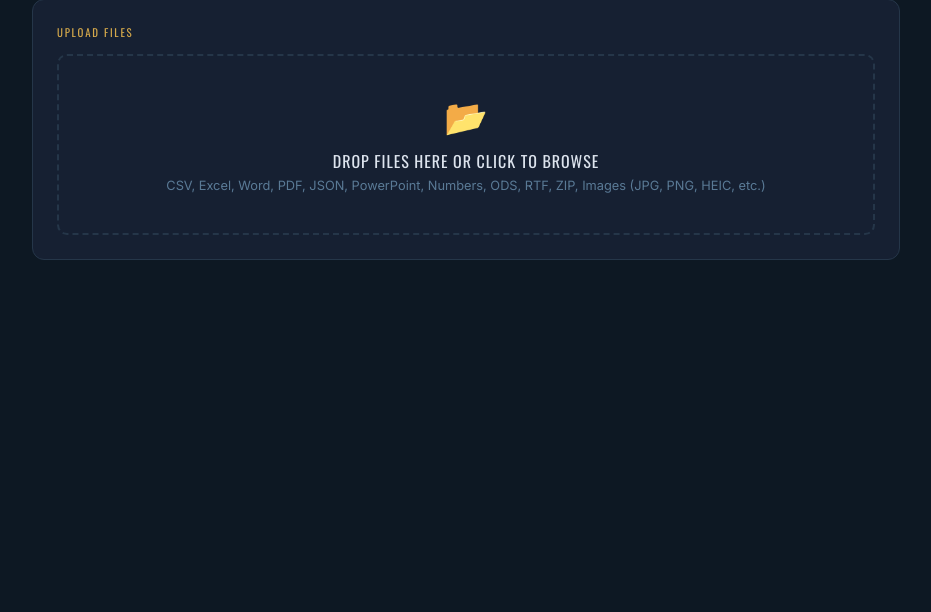
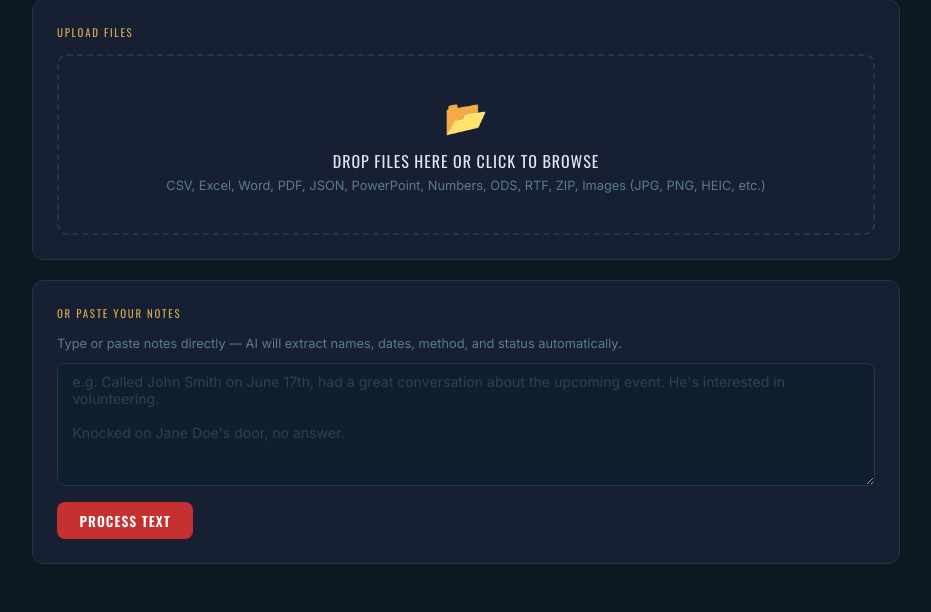
Before and after one commit to surusgop/contact_app, a Flask app: page /bulk in a window 1280 px wide. Shown: the part 345-957 px from the top of the page, without its empty margins (174-1105 px from the left). Before the commit the page ends 605 px from the top, so only its background shows below. Run offline with Flask 3, Linux system fonts and the light colour scheme; the visitor is signed in with stand-in values (Sample User, id 1); some libraries are stand-ins or nearby versions.

Commit message:
Add paste-text input to bulk import — AI extracts contacts from typed notes
New /bulk/paste endpoint uses GPT-4o-mini to extract name, method, status,
date, and notes from any pasted text. Paste area appears on the upload step
below the file drop zone with a Process Text button.

Co-Authored-By: Claude Sonnet 4.6 <noreply@anthropic.com>

````diff
--- a/app.py
+++ b/app.py
@@ -1453,6 +1453,70 @@ def bulk_upload():
         return jsonify({"success": False, "error": str(e)}), 500
 
 
+@app.route("/bulk/paste", methods=["POST"])
+@login_required
+def bulk_paste():
+    data = request.get_json()
+    text = (data.get("text") or "").strip()
+    if not text:
+        return jsonify({"success": False, "error": "No text provided"}), 400
+
+    prompt = f"""Extract NationBuilder contact records from this text. Each distinct person/interaction is a separate row.
+
+Valid contact_method values: {json.dumps(CONTACT_METHODS)}
+Valid contact_status values: {json.dumps(CONTACT_STATUSES)}
+
+Return ONLY a JSON object (no markdown):
+{{
+  "rows": [
+    {{
+      "_full_name": "Full name or empty string",
+      "contact_method": "one of the valid values or empty string",
+      "contact_status": "one of the valid values or empty string",
+      "contact_date": "YYYY-MM-DD or empty string",
+      "content": "notes about this contact"
+    }}
+  ]
+}}
+
+Text:
+{text}"""
+
+    try:
+        resp = requests.post(
+            "https://openrouter.ai/api/v1/chat/completions",
+            headers={"Authorization": f"Bearer {OPENROUTER_API_KEY}", "Content-Type": "application/json"},
+            json={
+                "model": "openai/gpt-4o-mini",
+                "messages": [{"role": "user", "content": prompt}],
+                "temperature": 0.1,
+            },
+            timeout=30,
+        )
+        resp.raise_for_status()
+        raw = resp.json()["choices"][0]["message"]["content"].strip()
+        if raw.startswith("```"):
+            raw = raw.split("\n", 1)[1].rsplit("```", 1)[0].strip()
+        result = json.loads(raw)
+        rows = result.get("rows", [])
+        for row in rows:
+            full = (row.pop("_full_name", "") or "").strip()
+            if full:
+                parts = full.split(None, 1)
+                row["_first_name"] = parts[0]
+                row["_last_name"] = parts[1] if len(parts) > 1 else ""
+                row["_full_name"] = full
+            row.setdefault("signup_id", "")
+            row.setdefault("author_id", "")
+            row.setdefault("contact_method", "")
+            row.setdefault("contact_status", "")
+            row.setdefault("contact_date", "")
+            row.setdefault("content", "")
+        return jsonify({"success": True, "all_rows": rows})
+    except Exception as e:
+        return jsonify({"success": False, "error": str(e)}), 500
+
+
 @app.route("/bulk/import", methods=["POST"])
 @login_required
 def bulk_import():
--- a/templates/bulk.html
+++ b/templates/bulk.html
@@ -279,6 +279,14 @@
         </div>
         <div id="upload-status" style="display:none;margin-top:1rem;"></div>
       </div>
+
+      <div class="s-card">
+        <div class="s-label">Or Paste Your Notes</div>
+        <p style="font-size:.8rem;color:var(--muted);margin-bottom:.75rem;">Type or paste notes directly — AI will extract names, dates, method, and status automatically.</p>
+        <textarea id="paste-text" rows="6" class="form-control" placeholder="e.g. Called John Smith on June 17th, had a great conversation about the upcoming event. He's interested in volunteering.&#10;&#10;Knocked on Jane Doe's door, no answer."></textarea>
+        <button type="button" id="paste-btn" onclick="processPaste()" style="margin-top:.75rem;background:var(--red);border:none;color:#fff;font-family:'Oswald',sans-serif;font-size:.85rem;font-weight:600;letter-spacing:.08em;text-transform:uppercase;padding:.55rem 1.4rem;border-radius:8px;cursor:pointer;">Process Text</button>
+        <div id="paste-status" style="display:none;margin-top:.75rem;font-size:.82rem;color:var(--muted);"></div>
+      </div>
     </div>
 
     <!-- Step 2: Preview -->
@@ -458,6 +466,47 @@
     function setFileStatus(i, cls, text) {
       const el = document.getElementById(`file-status-${i}`);
       if (el) { el.className = `file-status ${cls}`; el.textContent = text; }
+    }
+
+    async function processPaste() {
+      const slug = nationSlugInput.value.trim();
+      const status = document.getElementById('paste-status');
+      if (!slug) {
+        status.style.display = 'block';
+        status.innerHTML = '<span style="color:#e57373;">Please select a nation first.</span>';
+        return;
+      }
+      const text = document.getElementById('paste-text').value.trim();
+      if (!text) {
+        status.style.display = 'block';
+        status.innerHTML = '<span style="color:#e57373;">Please paste some text first.</span>';
+        return;
+      }
+      const btn = document.getElementById('paste-btn');
+      btn.disabled = true;
+      btn.textContent = 'Processing…';
+      status.style.display = 'block';
+      status.innerHTML = '<span class="spinner"></span> AI is extracting contact info…';
+      try {
+        const resp = await fetch('/bulk/paste', {
+          method: 'POST',
+          headers: { 'Content-Type': 'application/json' },
+          body: JSON.stringify({ text }),
+        });
+        const json = await resp.json();
+        if (!json.success) throw new Error(json.error || 'Unknown error');
+        allRows = json.all_rows;
+        showPreview({
+          all_rows: allRows,
+          mapping: { column_mapping: {}, notes: 'Extracted from pasted text.' },
+          total_rows: allRows.length,
+        });
+      } catch (err) {
+        status.innerHTML = `<span style="color:#e57373;">Error: ${err.message}</span>`;
+      } finally {
+        btn.disabled = false;
+        btn.textContent = 'Process Text';
+      }
     }
 
     async function startUpload() {
````
